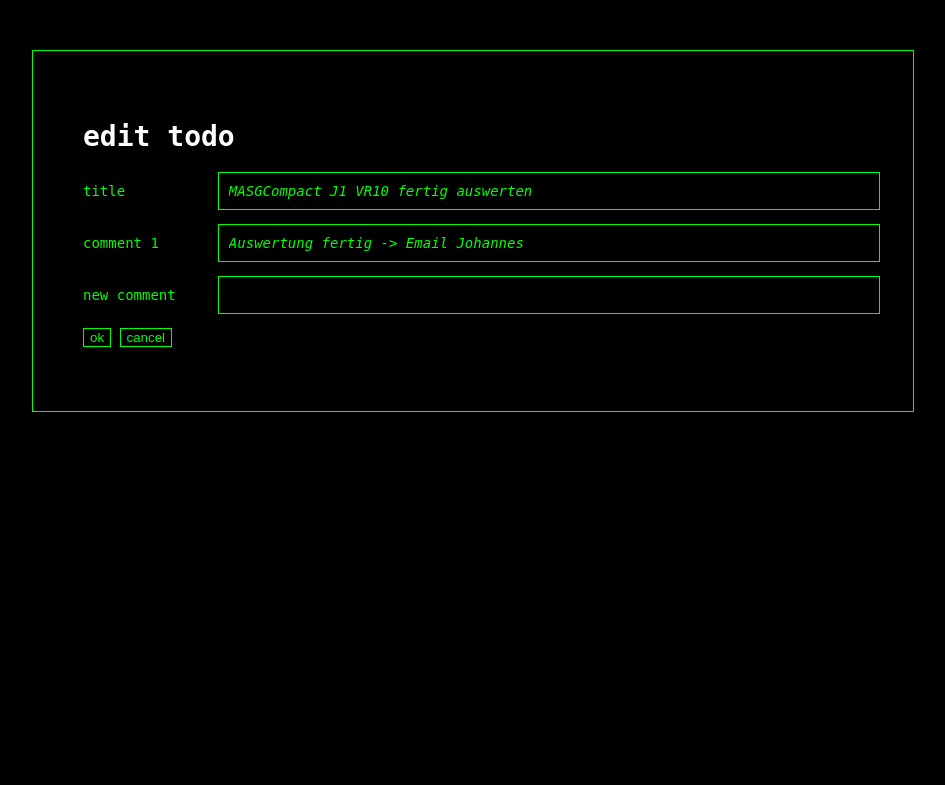
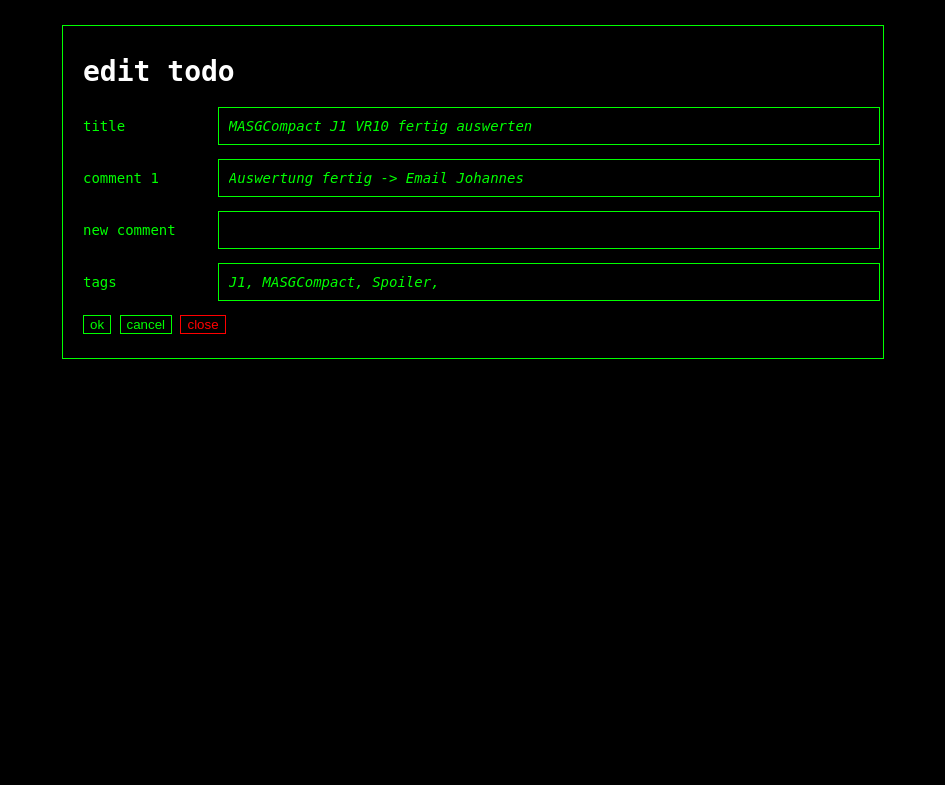
Before and after one commit to chincherpa/todos_flask, a Flask app: page /edit_todo/1 in a window 1280 px wide. Shown: the top 785 px of the page, without its empty margins (167-1112 px from the left). Run offline with Flask 2, Linux system fonts and the light colour scheme.

Commit message:
*tags in edit +more comments

```diff
--- a/flaskapp/forms.py
+++ b/flaskapp/forms.py
@@ -15,5 +15,16 @@ class PostForm(FlaskForm):
     comment_8 = StringField('comment_8')
     comment_9 = StringField('comment_9')
     comment_10 = StringField('comment_10')
+    comment_11 = StringField('comment_11')
+    comment_12 = StringField('comment_12')
+    comment_13 = StringField('comment_13')
+    comment_14 = StringField('comment_14')
+    comment_15 = StringField('comment_15')
+    comment_16 = StringField('comment_16')
+    comment_17 = StringField('comment_17')
+    comment_18 = StringField('comment_18')
+    comment_19 = StringField('comment_19')
+    comment_20 = StringField('comment_20')
     new_comment = StringField('new_comment')
+    tags = StringField('tags')
     submit = SubmitField('ok')
--- a/flaskapp/routes.py
+++ b/flaskapp/routes.py
@@ -109,28 +109,14 @@ def edit_todo(todo_id):
         if form.new_comment.data:
             todos["todos"][todo_id]["comments"].append([form.new_comment.data, today])
 
+        new_tags = form.tags.data
+        lnew_tags_temp = new_tags.replace(" ", ",").split(",")
+        lnew_tags = list(filter(None, lnew_tags_temp))
+        todos["todos"][todo_id]["tags"] = lnew_tags
+
         dump_todos_to_json()
         return redirect('/open')
 
-    elif request.method == "GET":
-        form.title.data = todo_dic["title"]
-        lcommentdata = [
-            form.comment_1.data,
-            form.comment_2.data,
-            form.comment_3.data,
-            form.comment_4.data,
-            form.comment_5.data,
-            form.comment_6.data,
-            form.comment_7.data,
-            form.comment_8.data,
-            form.comment_9.data,
-            form.comment_10.data,
-        ]
-        if len(todo_dic["comments"]) > 0:
-            for i, c in enumerate(todo_dic["comments"]):
-                lcommentdata[i] = c[0]
-
-    # return render_template('edit.html', todo=todo_dic)
     return render_template("edit.html", form=form, todo=todo_dic)
 
 
--- a/flaskapp/static/style.css
+++ b/flaskapp/static/style.css
@@ -3,7 +3,7 @@ body {
     color: #00ff00;
     font-family: Monospace;
     font-size:14px;
-    margin-top: 50px;
+    margin-top: 25px;
 }
 
 body h1{
@@ -42,7 +42,10 @@ a:hover {
     max-width: 780;
     margin: auto;
     border: 1px solid rgb(0, 255, 0);
-    padding: 50px;
+    padding-top: 10px;
+    padding-right: 20px;
+    padding-bottom: 10px;
+    padding-left: 20px;
 }
 
 #no_underline a{
@@ -66,7 +69,7 @@ a:hover {
 }
 
 #privat {
-    padding: 20px 0px 0px 0px;
+    padding: 20px 0px 20px 0px;
 }
 
 #privat td:nth-child(4) {
--- a/flaskapp/static/todos.json
+++ b/flaskapp/static/todos.json
@@ -1,5 +1,5 @@
 {
-    "ids": 78,
+    "ids": 79,
     "todos": {
         "1": {
             "id": "1",
@@ -1289,7 +1289,7 @@
         "73": {
             "id": "73",
             "title": "handlauf",
-            "status": "open",
+            "status": "closed",
             "comments": [
                 [
                     "Skizzen sind raus",
--- a/flaskapp/templates/edit.html
+++ b/flaskapp/templates/edit.html
@@ -8,13 +8,19 @@
     <pre>title		<input type="text" class="textbox" name="title" size="75" value="{{ todo.title }}"></pre>
 
     {% if todo.comments|length > 0 %}
-        {% for c in todo.comments %}
-        <pre>comment {{loop.index}}	<input type="text" class="textbox" name="comment_{{loop.index}}" size="75" value="{{ c[0] }}"></pre>
+        {% for comment in todo.comments %}
+        <pre>comment {{loop.index}}	<input type="text" class="textbox" name="comment_{{loop.index}}" size="75" value="{{ comment[0] }}"></pre>
         {% endfor %}
     {% endif %}
     <pre>new comment	<input type="text" class="textbox" name="new_comment" size="75"></pre>
+    {% if todo.tags|length > 0 %}
+        <pre>tags		<input type="text" class="textbox" name="tags" size="75" value="{% for tag in todo.tags %}{{ tag }}, {% endfor %}"></pre>
+    {% endif %}
 
-    <input type="submit" value="ok"> <input type="button" onclick="location.href='/open';" value="cancel"/>
+    <input type="submit" value="ok">
+    <input type="button" onclick="location.href='/open';" value="cancel"/>
+    <input type="button" onclick="location.href='{{ url_for('close_todo', todo_id=todo.id) }}';" value="close" style="border:1px #f00 solid; color:#f00;
+"/>
     </div>
     </form>
 </div>
```
Also changed, not shown: flaskapp/templates/index.html (+10 -15 lines).
